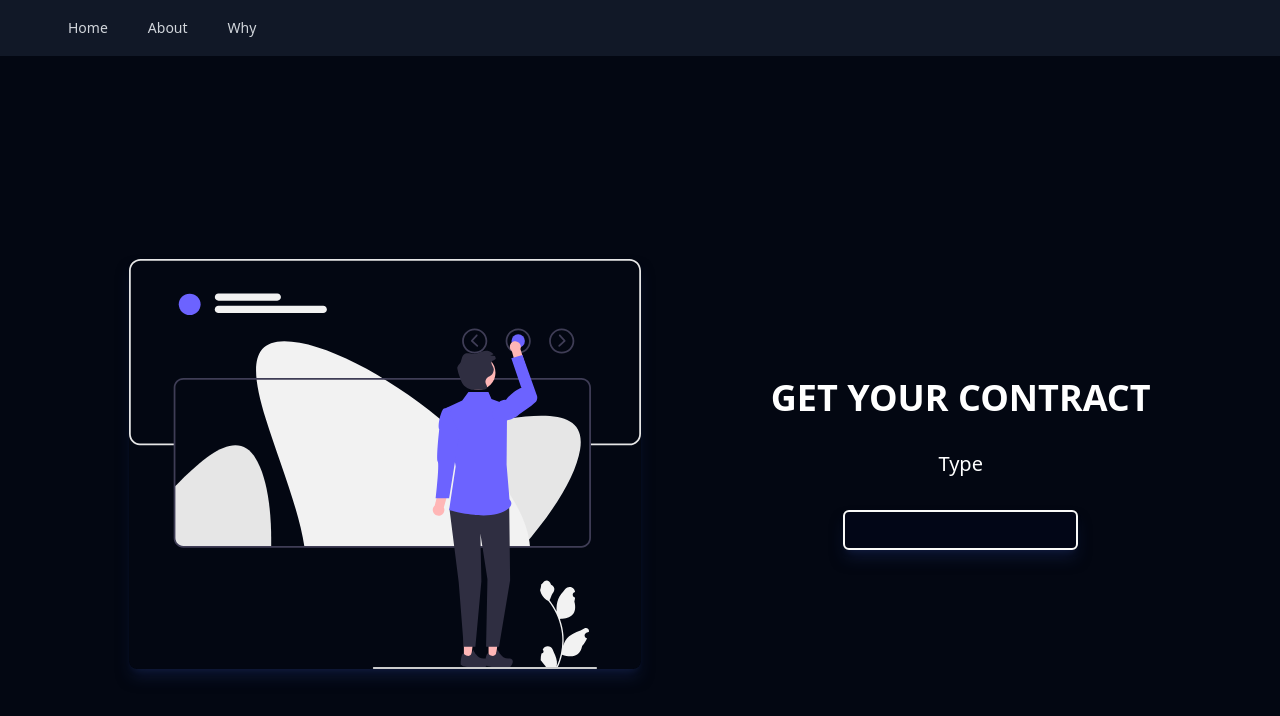
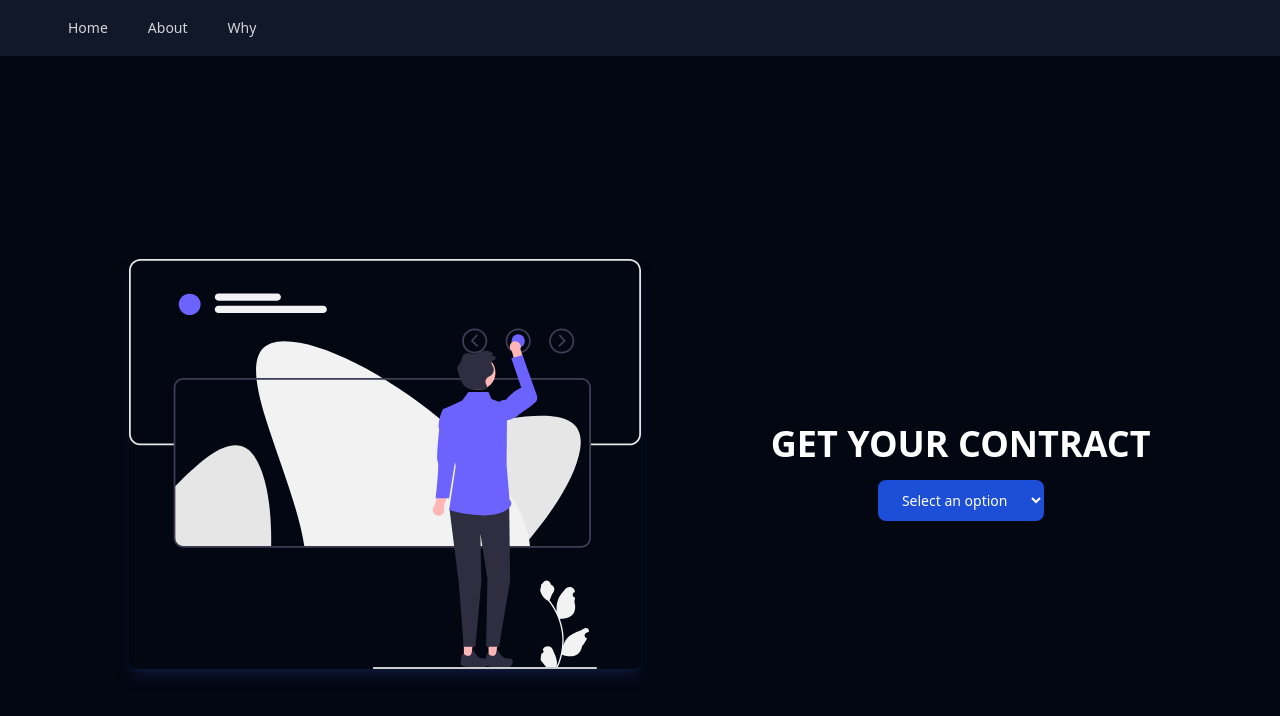
Before and after one commit to rohitkori/Contract-web-portal, a React (Vite) app in the folder Contract-web-app/: page / in a window 1280 px wide. Shown: the top 716 px of the page. Built offline with nearby package versions, Linux system fonts and the light colour scheme.

Commit message:
employee contract detail form done
Signed-off-by: Rohit <kori.1@iitj.ac.in>

```diff
--- a/Contract-web-app/package.json
+++ b/Contract-web-app/package.json
@@ -13,10 +13,12 @@
     "@emotion/react": "^11.11.1",
     "@emotion/styled": "^11.11.0",
     "@headlessui/react": "^1.7.15",
+    "@material-tailwind/react": "^2.0.4",
     "@material-ui/core": "^4.12.4",
     "@material-ui/icons": "^4.11.3",
     "@mui/icons-material": "^5.11.16",
     "@mui/material": "^5.13.5",
+    "axios": "^1.4.0",
     "framer-motion": "^10.12.16",
     "react": "^18.2.0",
     "react-dom": "^18.2.0"
--- a/Contract-web-app/src/components/Homepage.jsx
+++ b/Contract-web-app/src/components/Homepage.jsx
@@ -1,5 +1,124 @@
+import { useState } from "react";
+import axios from "axios";
+
 import homepage_image from "../assets/homepage-image.svg";
+
 const Homepage = () => {
+  const [type, setType] = useState("");
+
+  const DropDown = () => {
+    return (
+      <>
+        {/* <button
+          id="dropdownDefaultButton"
+          data-dropdown-toggle="dropdown"
+          className="text-white bg-blue-700 hover:bg-blue-800 focus:ring-4 focus:outline-none focus:ring-blue-300 font-medium rounded-lg text-sm px-5 py-2.5 text-center inline-flex items-center dark:bg-blue-600 dark:hover:bg-blue-700 dark:focus:ring-blue-800"
+          type="button"
+          onClick={handleDropDown}
+        >
+          Contract Type
+          <path
+            stroke="currentColor"
+            strokeLinecap="round"
+            strokeLinejoin="round"
+            strokeWidth="2"
+            d="m1 1 4 4 4-4"
+          />
+        </button>
+
+        <div
+          id="dropdown"
+          className="z-10 hidden bg-white divide-y divide-gray-100 rounded-lg shadow w-44 dark:bg-gray-700"
+        >
+          <ul
+            className="py-2 text-sm text-gray-700 dark:text-gray-200"
+            aria-labelledby="dropdownDefaultButton"
+          >
+            <li className="block px-4 py-2 hover:bg-gray-100 dark:hover:bg-gray-600 dark:hover:text-white">
+              Employee
+            </li>
+          </ul>
+        </div> */}
+        <select
+          className="text-white bg-blue-700 hover:bg-blue-800 focus:ring-4 focus:outline-none focus:ring-blue-300 font-medium rounded-lg text-sm px-5 py-2.5 text-center inline-flex items-center dark:bg-blue-600 dark:hover:bg-blue-700 dark:focus:ring-blue-800"
+          name="Type"
+          onChange={(e) => setType(e.target.value)}
+          defaultValue={type ? type : "none"}
+        >
+          <option value="none" selected disabled hidden>
+            Select an option
+          </option>
+          <option
+            value="Employee"
+            className="block px-4 py-2 hover:bg-gray-100 dark:hover:bg-gray-600 dark:hover:text-white"
+          >
+            Employee
+          </option>
+          <option value="Other">Other</option>
+        </select>
+      </>
+    );
+  };
+
+  const Details = (props) => {
+    const contractType = props.contractType;
+    if (contractType === "Employee") {
+      return (
+        <>
+          <form onSubmit={handleSubmit} className="flex flex-col">
+            <label
+              htmlFor="position"
+              className="  my-1 sm:my-2 md:my-4 md:text-xl"
+            >
+              Position
+            </label>
+            <input
+              type="text"
+              name="position"
+              className="bg-slate-950 rounded-md border-2 border-stone-50 my-1 shadow-lg shadow-blue-950/50 hover:shadow-blue-950 sm:my-2 md:my-4 text-center sm:py-1 md:py-1.5 "
+            />
+            <label
+              htmlFor="organization"
+              className="  my-1 sm:my-2 md:my-4 md:text-xl"
+            >
+              Organization
+            </label>
+            <input
+              type="text"
+              name="organization"
+              className="bg-slate-950 rounded-md border-2 border-stone-50 my-1 shadow-lg shadow-blue-950/50 hover:shadow-blue-950 sm:my-2 md:my-4 text-center sm:py-1 md:py-1.5 "
+            />
+            <div className="text-white bg-blue-700 hover:bg-blue-800 focus:ring-4 focus:outline-none focus:ring-blue-300 font-medium rounded-lg text-sm px-5 py-2.5 text-center inline-flex items-center dark:bg-blue-600 dark:hover:bg-blue-700 dark:focus:ring-blue-800">
+              <input type="submit" />
+            </div>
+          </form>
+        </>
+      );
+    } else {
+      return (
+        <>
+          <h1>other</h1>
+        </>
+      );
+    }
+  };
+
+  const handleSubmit = async (e) => {
+    e.preventDefault();
+    const position = e.target.position.value;
+    const organization = e.target.organization.value;
+    console.log(position, organization);
+    const response = await axios.get("http://localhost:5000");
+    try {
+      if (response.status == 200) {
+        console.log(response.data);
+      } else {
+        console.log("error");
+      }
+    } catch (error) {
+      console.log(error);
+    }
+  };
 
   return (
     <>
@@ -15,14 +134,14 @@ const Homepage = () => {
           <h1 className=" text-xl sm:text-2xl md:text-4xl font-bold  text-center text-white my-1 sm:my-2 md:my-4">
             GET YOUR CONTRACT
           </h1>
-          <label htmlFor="type" className="  my-1 sm:my-2 md:my-4 md:text-xl">
-            Type
-          </label>
-          <input
-            type="text"
-            name="type"
-            className="bg-slate-950 rounded-md border-2 border-stone-50 my-1 shadow-lg shadow-blue-950/50 hover:shadow-blue-950 sm:my-2 md:my-4 text-center sm:py-1 md:py-1.5 "
-          />
+          {type ? (
+            <>
+              <DropDown />
+              <Details contractType={type} className="text-white" />
+            </>
+          ) : (
+            <DropDown />
+          )}
         </div>
       </div>
     </>
```
Also changed, not shown: 1 other file (tests, documents, lock files or other folders).
